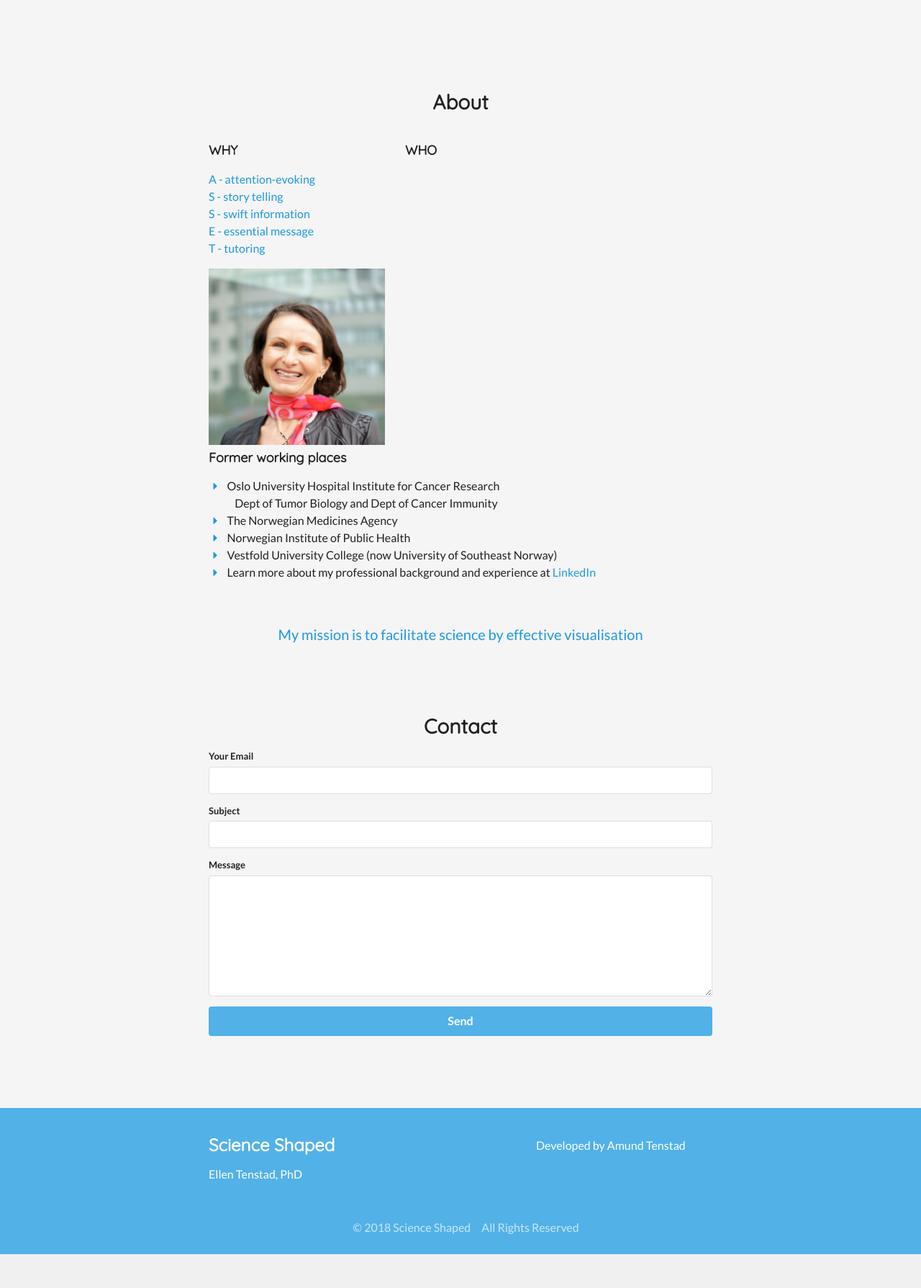
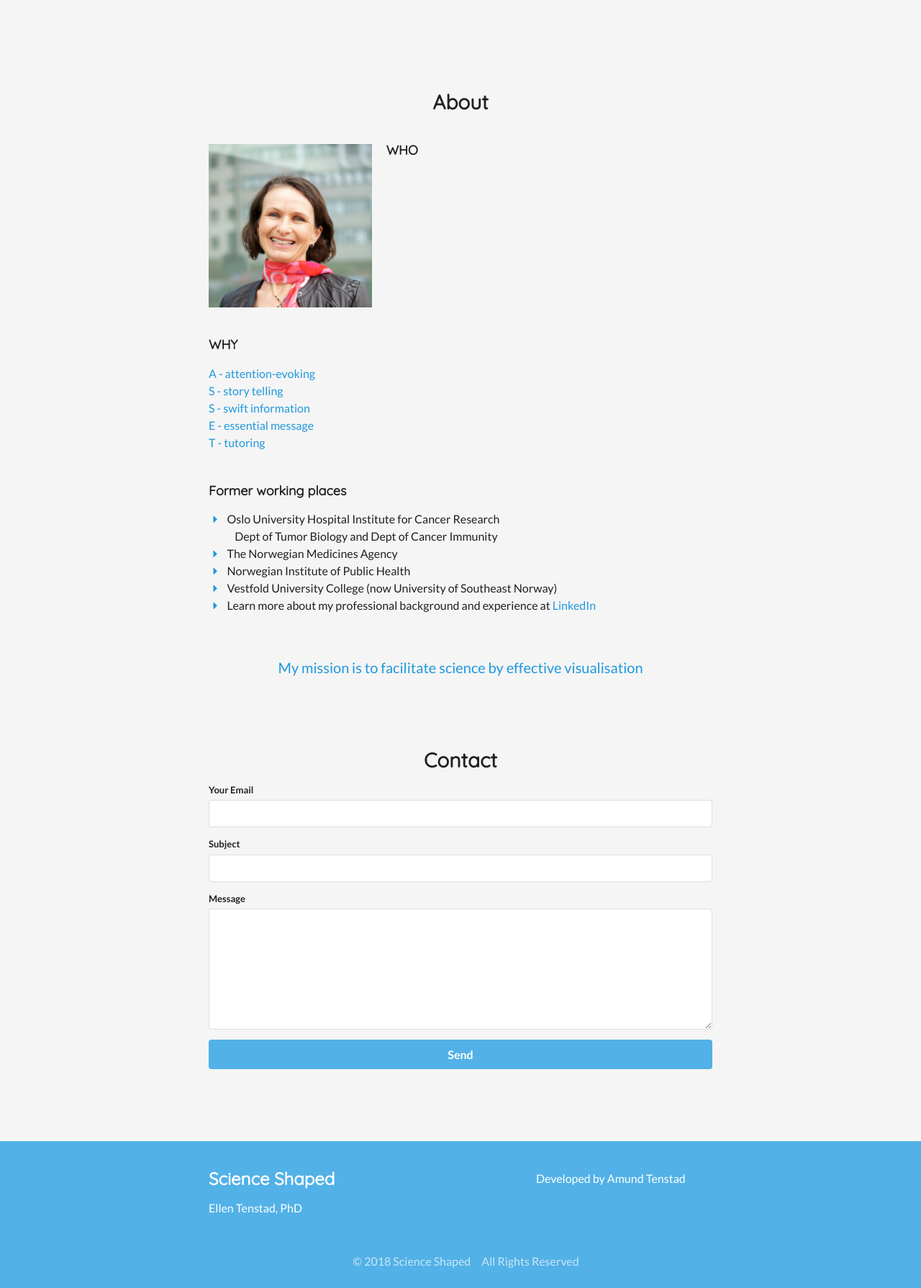
Before and after one commit to ecuatox/scienceshaped, a Django app: page / in a window 1280 px wide. Shown: the part 1168-2957 px from the top of the page at 72% size. Before the commit the page ends 2910 px from the top, so only its background shows below. Run offline with Django 3.2, Linux system fonts and the light colour scheme; data comes from the database, SQL or seed files in the repository; data that the repository does not hold is empty; some libraries are stand-ins or nearby versions.

Commit message:
Modify about placement

```diff
--- a/scienceshaped/static/scienceshaped/css/about.css
+++ b/scienceshaped/static/scienceshaped/css/about.css
@@ -33,3 +33,32 @@ h1 {
 .who.edit.button:hover, .why.edit.button:hover {
     cursor: pointer;
 }
+
+.about.grid {
+    display: grid;
+    grid-gap: 20px;
+    grid-template-columns: 1fr 2fr;
+    grid-template-rows: 250px;
+    grid-auto-flow: dense;
+}
+
+#who {
+    grid-column: 2;
+    grid-row-start: 1;
+    grid-row-end: 3;
+}
+
+#why {
+    grid-column: 1;
+}
+
+@media screen and (max-device-width: 767px), screen and (max-width: 767px) {
+    .about.grid {
+        grid-template-columns: 1fr;
+        grid-template-rows: 1fr;
+    }
+    #who {
+        grid-column: 1;
+        grid-row-start: 2;
+    }
+}
--- a/scienceshaped/templates/scienceshaped/about.html
+++ b/scienceshaped/templates/scienceshaped/about.html
@@ -10,8 +10,11 @@
 
     <div class="ui text container">
         <h1 class="ui header">About</h1>
-        <div class="ui stackable grid">
-            <div id="why" class="six wide column">
+        <div class="about grid">
+            <div id="ellen" style="text-align: center; width: 100%;">
+                <img src="{% static "scienceshaped/img/ellen.jpg" %}" style="width: 100%; max-width: 300px; display: inline-block;">
+            </div>
+            <div id="why">
                 <h3 class="ui header">WHY</h3>
                 {% autoescape off %}
                     {{ whyContent }}
@@ -23,11 +26,8 @@
                     <li>E - essential message</li>
                     <li>T - tutoring</li>
                 </ul>
-                <div style="text-align: center; width: 100%;">
-                    <img src="{% static "scienceshaped/img/ellen.jpg" %}" style="width: 100%; max-width: 300px; display: inline-block;">
-                </div>
             </div>
-            <div id="who" class="ten wide column">
+            <div id="who">
                 <h3 class="ui header">WHO</h3>
                 {% autoescape off %}
                     {{ whoContent }}
@@ -36,7 +36,7 @@
             </div>
         </div>
     </div>
-    <div class="ui text container">
+    <div class="ui text container" style="margin-top: 30px;">
         <h3 class="ui header">Former working places</h3>
         <ul>
             <li><span class="accdkwrapper">
```
